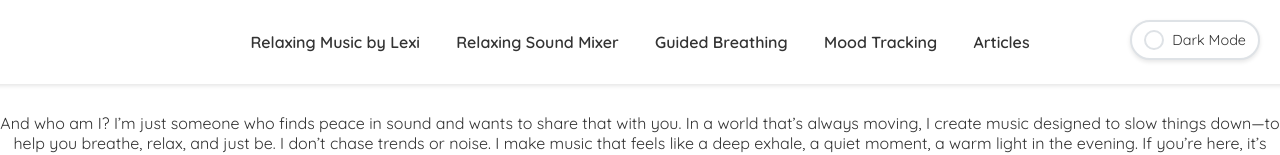
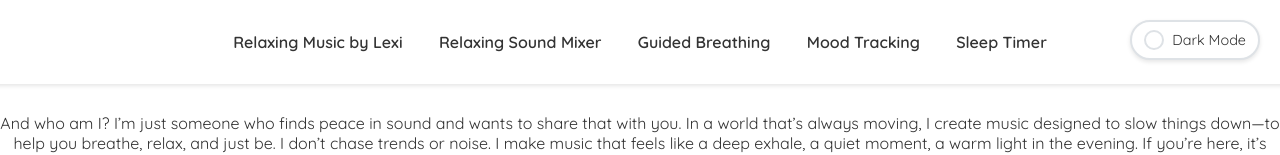
Before and after one commit to relaxingmusicbylexi/Relaxr, a plain HTML site: page index.html in a window 1280 px wide. Shown: the top 155 px of the page. Drawn offline with Linux system fonts and the light colour scheme.

Commit message:
Add files via upload

```diff
--- a/index.html
+++ b/index.html
@@ -27,7 +27,7 @@
         <a href="relaxr.html">Relaxing Sound Mixer</a>
         <a href="breathr.html">Guided Breathing</a>
         <a href="mood-tracking.html">Mood Tracking</a>
-        <a href="articles.html">Articles</a>
+        <a href="sleep-timer.html">Sleep Timer</a>
     </header>
     <h1>Welcome to my website! My name is Lexi.</h1>
     <p>
```
